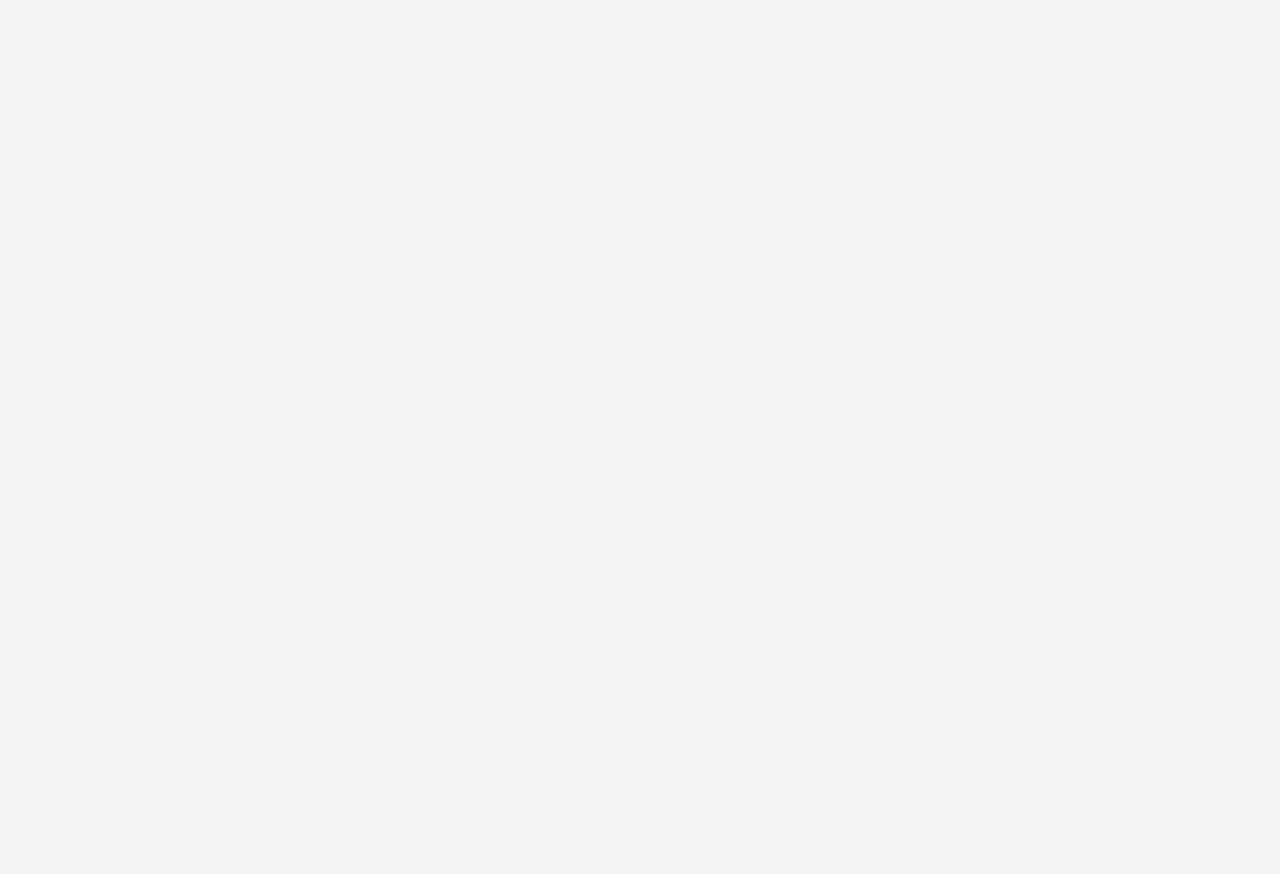
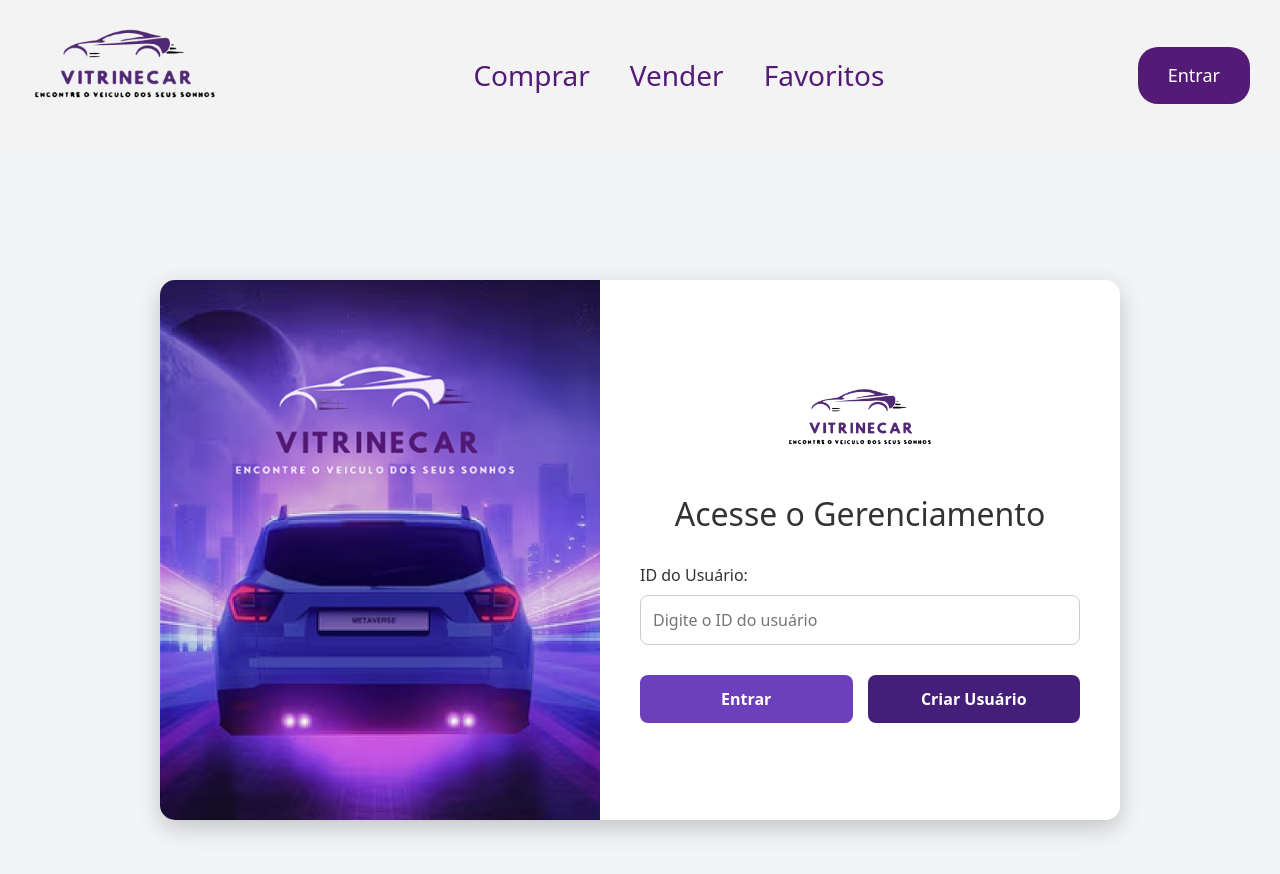
Before and after one commit to nielsonj13/VitrineCar-Front, a Vue app: page /login in a window 1280 px wide. Before the commit this address had no page. Shown: the top 874 px of the page. Before the commit the page ends 800 px from the top, so only its background shows below. Built offline with nearby package versions, Linux system fonts and the light colour scheme.

Commit message:
Criação da tela de login e campo de busca Criar Usuario Funcionando

```diff
--- a/src/router/index.js
+++ b/src/router/index.js
@@ -8,6 +8,8 @@
 import TelaADM from '@/views/TelaADM.vue';
 import TelaCriarUsuario from '@/views/TelaCriarUsuario.vue';
 import TelaEditarUsuario from '@/views/TelaEditarUsuario.vue';
+import TelaLogin from '@/views/TelaLogin.vue';
+import TelaVeiculo from '@/views/TelaVeiculo.vue';
 
 // https://vitrinecar-71a27.web.app
 
@@ -59,6 +61,16 @@
       name: 'TelaEditarUsuario',
       component: TelaEditarUsuario,
     },
+     {
+      path: '/login',
+      name: 'TelaLogin',
+      component: TelaLogin,
+    },
+    {
+      path: '/veiculo/:id',
+      name: 'TelaVeiculo',
+      component: TelaVeiculo,
+    },
 
 
   ],
--- /dev/null
+++ b/src/views/TelaLogin.vue
@@ -0,0 +1,192 @@
+<template>
+  <div>
+    <Navbar />
+    <div class="login-wrapper">
+      <div class="login-box">
+        <div class="login-image">
+          <img src="/logos/imagem_login.png" alt="VitrineCar" />
+        </div>
+
+        <div class="login-form">
+          <img src="/logos/logo_vitrinecar.png" alt="Logo" class="logo" />
+          <h2>Acesse o Gerenciamento</h2>
+
+          <div class="form-group">
+            <label for="usuarioId">ID do Usuário:</label>
+            <input
+              v-model="usuarioId"
+              type="number"
+              id="usuarioId"
+              placeholder="Digite o ID do usuário"
+              required
+            />
+          </div>
+
+          <div class="form-actions">
+            <button @click="buscarUsuario" class="btn-action buscar">Entrar</button>
+            <button @click="redirecionarParaCriar" class="btn-action criar">Criar Usuário</button>
+          </div>
+
+          <div v-if="usuarioBuscado">
+            <h3>Usuário Encontrado:</h3>
+            <p><strong>Nome:</strong> {{ usuarioBuscado.nome }}</p>
+            <p><strong>Email:</strong> {{ usuarioBuscado.email }}</p>
+          </div>
+        </div>
+      </div>
+    </div>
+  </div>
+</template>
+
+<script>
+import Navbar from "../components/NavBar.vue";
+import { usuarioApi } from "../Services/http.js"; // API configurada para usuários
+
+export default {
+  name: "TelaLogin", // Alterado o nome para representar melhor a tela de login
+  components: {
+    Navbar,
+  },
+  data() {
+    return {
+      usuarioId: "", // Armazena o ID do usuário inserido no login
+      usuarioBuscado: null, // Armazena os dados do usuário encontrado
+    };
+  },
+  methods: {
+    async buscarUsuario() {
+      // Verifica se o ID do usuário foi preenchido
+      if (!this.usuarioId) {
+        alert("Digite o ID do usuário para entrar.");
+        return;
+      }
+
+      try {
+        // Faz a requisição para a API para buscar o usuário
+        const response = await usuarioApi.get(`/usuarios/${this.usuarioId}`); // Corrigimos o endpoint para /usuarios/{id}
+
+        if (response.data) {
+          this.usuarioBuscado = response.data; // Armazena os dados do usuário encontrado
+          alert("Login bem-sucedido!"); // Exibe mensagem de sucesso
+          // Redireciona o usuário para a página principal após o login bem-sucedido
+          this.$router.push({ name: "TelaDashboard" }); // Troque para o nome correto da sua tela
+        } else {
+          alert("Usuário não encontrado.");
+          this.usuarioBuscado = null; // Reseta os dados do usuário encontrado
+        }
+      } catch (error) {
+        console.error("Erro ao buscar usuário:", error);
+        alert("Usuário não encontrado."); // Exibe mensagem de erro
+        this.usuarioBuscado = null; // Reseta os dados do usuário encontrado
+      }
+    },
+
+    redirecionarParaCriar() {
+      // Redireciona para a página de criação de usuário
+      this.$router.push({
+        name: "TelaCriarUsuario", // Certifique-se de que o nome da rota está correto
+      });
+    },
+  },
+};
+</script>
+
+<style scoped>
+.login-wrapper {
+  display: flex;
+  justify-content: center;
+  align-items: center;
+  min-height: 100vh;
+  background-color: #f3f4f6;
+}
+
+.login-box {
+  display: flex;
+  width: 90%;
+  max-width: 960px;
+  background: white;
+  border-radius: 15px;
+  box-shadow: 0 8px 24px rgba(0, 0, 0, 0.2);
+  overflow: hidden;
+}
+
+.login-image {
+  flex: 1;
+  background-color: #5b3199;
+}
+
+.login-image img {
+  width: 100%;
+  height: 100%;
+  object-fit: cover;
+}
+
+.login-form {
+  flex: 1;
+  padding: 40px;
+  display: flex;
+  flex-direction: column;
+  justify-content: center;
+  background-color: #fff;
+}
+
+.logo {
+  width: 150px;
+  margin: 0 auto 20px;
+}
+
+h2 {
+  text-align: center;
+  margin-bottom: 30px;
+  color: #333;
+}
+
+.form-group {
+  margin-bottom: 20px;
+}
+
+label {
+  display: block;
+  margin-bottom: 8px;
+  color: #333;
+  font-weight: 500;
+}
+
+input {
+  width: 100%;
+  padding: 12px;
+  border: 1px solid #ccc;
+  border-radius: 8px;
+  font-size: 16px;
+}
+
+.form-actions {
+  display: flex;
+  justify-content: space-between;
+  gap: 15px;
+  margin-top: 10px;
+}
+
+.btn-action {
+  flex: 1;
+  padding: 12px;
+  border: none;
+  border-radius: 8px;
+  font-size: 16px;
+  font-weight: 600;
+  cursor: pointer;
+  color: white;
+}
+
+.btn-action.buscar {
+  background-color: #6c3fbc;
+}
+
+.btn-action.criar {
+  background-color: #431f7a;
+}
+
+.btn-action:hover {
+  opacity: 0.9;
+}
+</style>
```
